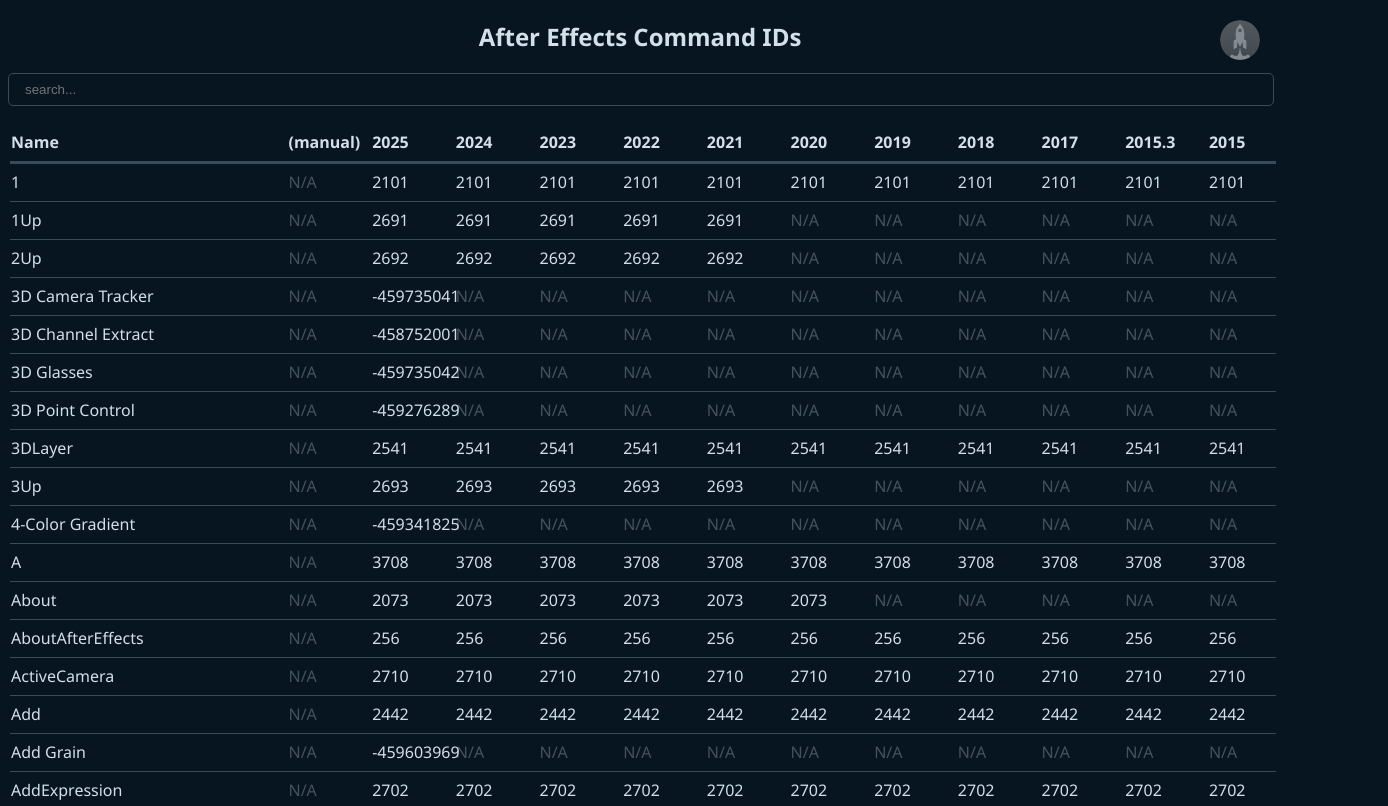
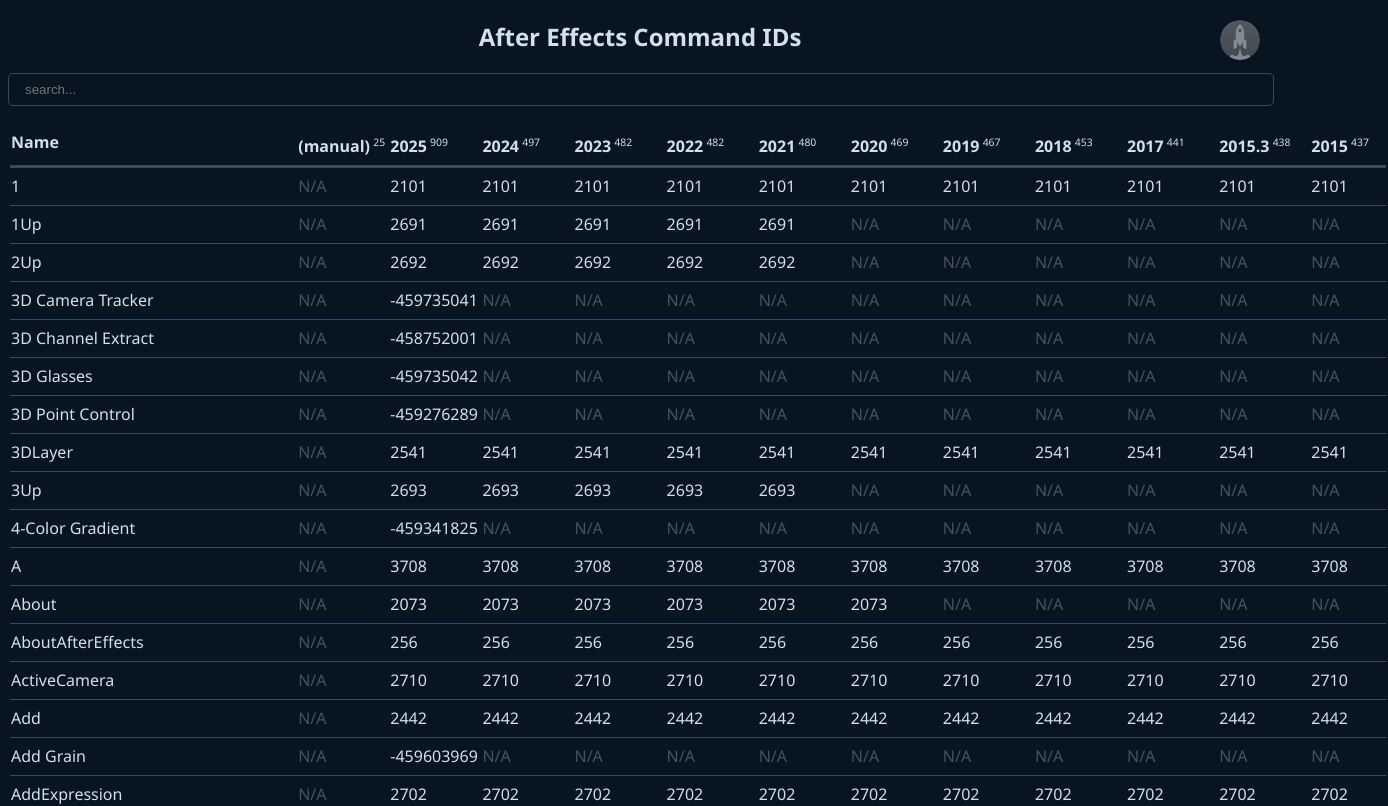
Before and after one commit to hyperbrew/after-effects-command-ids, a React (Vite) app: page / in a window 1280 px wide. Shown: the top 806 px of the page, 1388 px wide, since content can reach past the window. Built offline with nearby package versions, Linux system fonts and the light colour scheme.

Commit message:
add totals to results

```diff
--- a/src/app.tsx
+++ b/src/app.tsx
@@ -2,7 +2,6 @@ import * as React from "react";
 const { useState } = React;
 
 import manual from "../json/manual.json";
-
 
 import cmds2025 from "../json/2025.json";
 import cmds2024 from "../json/2024.json";
@@ -72,20 +71,22 @@ const formatData = (data: FormatPair[]) => {
   });
 };
 
-formatData([
-  { obj: manual, year: "(manual)" },
-  { obj: cmds2025, year: "2025" },
-  { obj: cmds2024, year: "2024" },
-  { obj: cmds2023, year: "2023" },
-  { obj: cmds2022, year: "2022" },
-  { obj: cmds2021, year: "2021" },
-  { obj: cmds2020, year: "2020" },
-  { obj: cmds2019, year: "2019" },
-  { obj: cmds2018, year: "2018" },
-  { obj: cmds2017, year: "2017" },
-  { obj: cmds2015_3, year: "2015_3" },
-  { obj: cmds2015, year: "2015" },
-]);
+const dataObj = [
+  { obj: manual, year: "(manual)", count: Object.keys(manual).length },
+  { obj: cmds2025, year: "2025", count: Object.keys(cmds2025).length },
+  { obj: cmds2024, year: "2024", count: Object.keys(cmds2024).length },
+  { obj: cmds2023, year: "2023", count: Object.keys(cmds2023).length },
+  { obj: cmds2022, year: "2022", count: Object.keys(cmds2022).length },
+  { obj: cmds2021, year: "2021", count: Object.keys(cmds2021).length },
+  { obj: cmds2020, year: "2020", count: Object.keys(cmds2020).length },
+  { obj: cmds2019, year: "2019", count: Object.keys(cmds2019).length },
+  { obj: cmds2018, year: "2018", count: Object.keys(cmds2018).length },
+  { obj: cmds2017, year: "2017", count: Object.keys(cmds2017).length },
+  { obj: cmds2015_3, year: "2015_3", count: Object.keys(cmds2015_3).length },
+  { obj: cmds2015, year: "2015", count: Object.keys(cmds2015).length },
+];
+
+formatData(dataObj);
 
 const isIframe = window.self != window.top;
 
@@ -122,6 +123,7 @@ export default () => {
                 }
               >
                 {year.replace("_", ".")}
+                <sup>{dataObj.find((obj) => obj.year === year)?.count}</sup>
               </th>
             ))}
           </tr>
@@ -135,8 +137,9 @@ export default () => {
                     <td className="result-name">{cmd}</td>
                     {years.map((year, ii) => (
                       <td
-                        className={`result-year ${!cmdList[cmd][year] && "result-na"
-                          }`}
+                        className={`result-year ${
+                          !cmdList[cmd][year] && "result-na"
+                        }`}
                         key={ii}
                       >
                         {cmdList[cmd][year] || "N/A"}
--- a/src/styles.scss
+++ b/src/styles.scss
@@ -45,6 +45,11 @@ tr {
 }
 th {
   user-select: none;
+  sup {
+    font-weight: 100;
+    font-size: 0.65rem;
+    margin-left: 0.2rem;
+  }
 }
 .result-code {
   text-align: right;
@@ -65,7 +70,7 @@ th {
 }
 .result-year {
   width: 6%;
-  min-width: 60px;
+  min-width: 70px;
   margin-left: 1rem;
 }
 .result-na {
```
